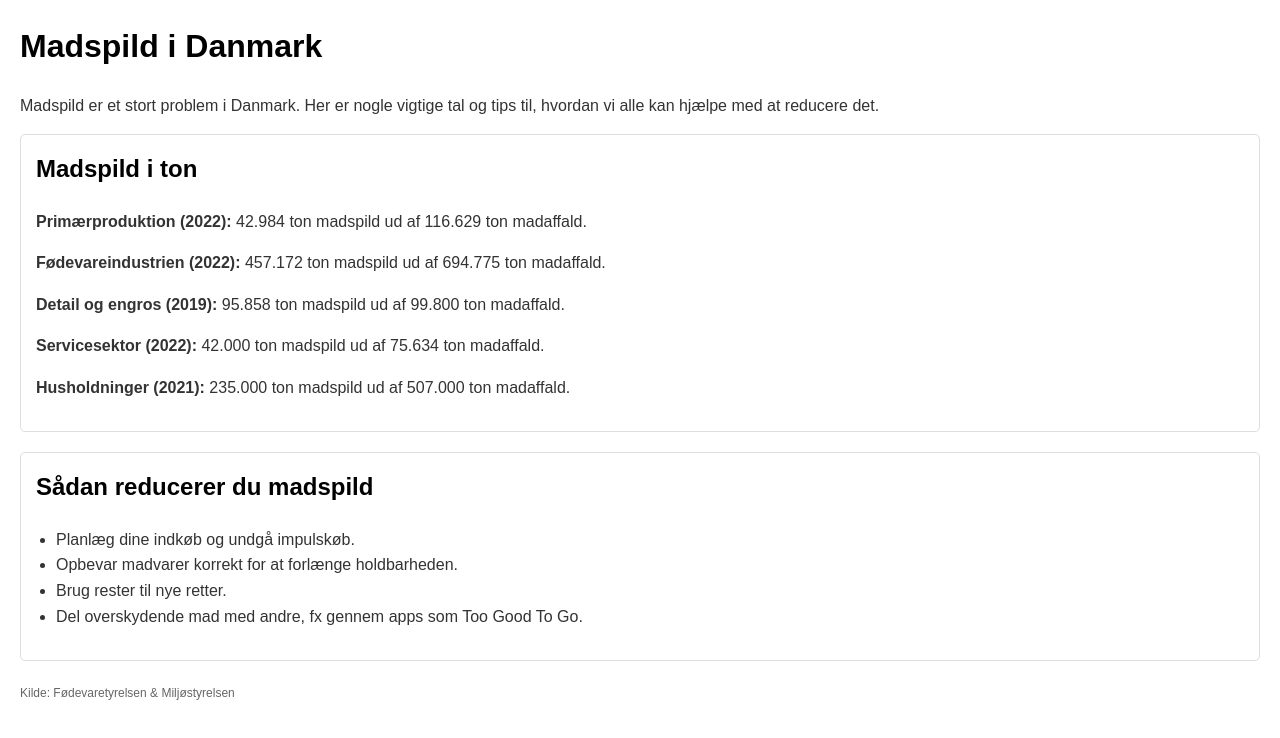
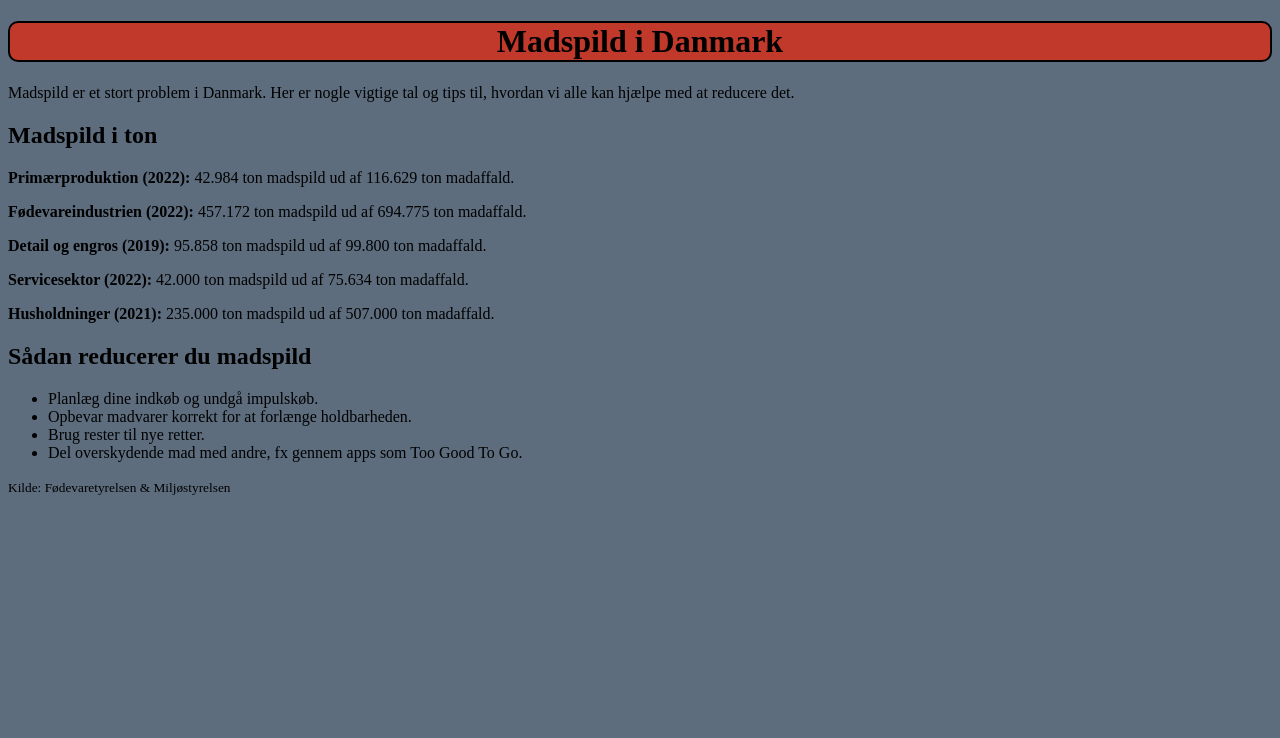
Before and after one commit to SimonGotfred/Projekt1_Gruppe7, a website built with webpack: page html/infofoodwaste.html in a window 1280 px wide. Built offline with nearby package versions, Linux system fonts and the light colour scheme.

Commit message:
infofoodwaste updated stylesheet

```diff
--- a/html/infofoodwaste.html
+++ b/html/infofoodwaste.html
@@ -4,36 +4,7 @@
   <meta charset="UTF-8">
   <meta name="viewport" content="width=device-width, initial-scale=1.0">
   <title>Madspild i Danmark</title>
-  <style>
-    body {
-      font-family: Arial, sans-serif;
-      margin: 20px;
-      line-height: 1.6;
-      color: #333;
-    }
-    h1 {
-      color: #000;
-      margin-bottom: 20px;
-    }
-    h2 {
-      color: #000;
-      margin-top: 0;
-    }
-    .data, .tips {
-      margin-bottom: 20px;
-      padding: 15px;
-      border: 1px solid #ddd;
-      border-radius: 5px;
-    }
-    ul {
-      padding-left: 20px;
-    }
-    footer {
-      margin-top: 20px;
-      font-size: 0.9em;
-      color: #666;
-    }
-  </style>
+  <link rel="stylesheet" href="../css/globalStyle.css">
 </head>
 <body>
 
```
